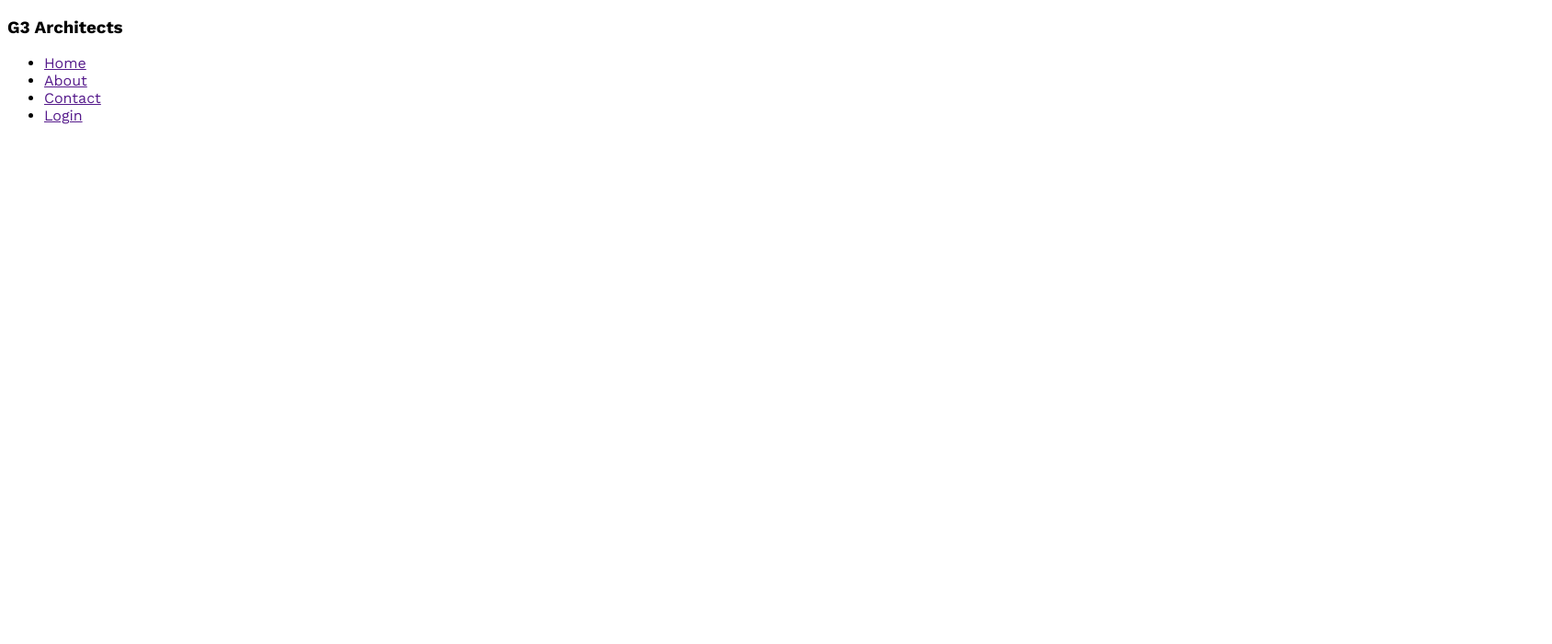
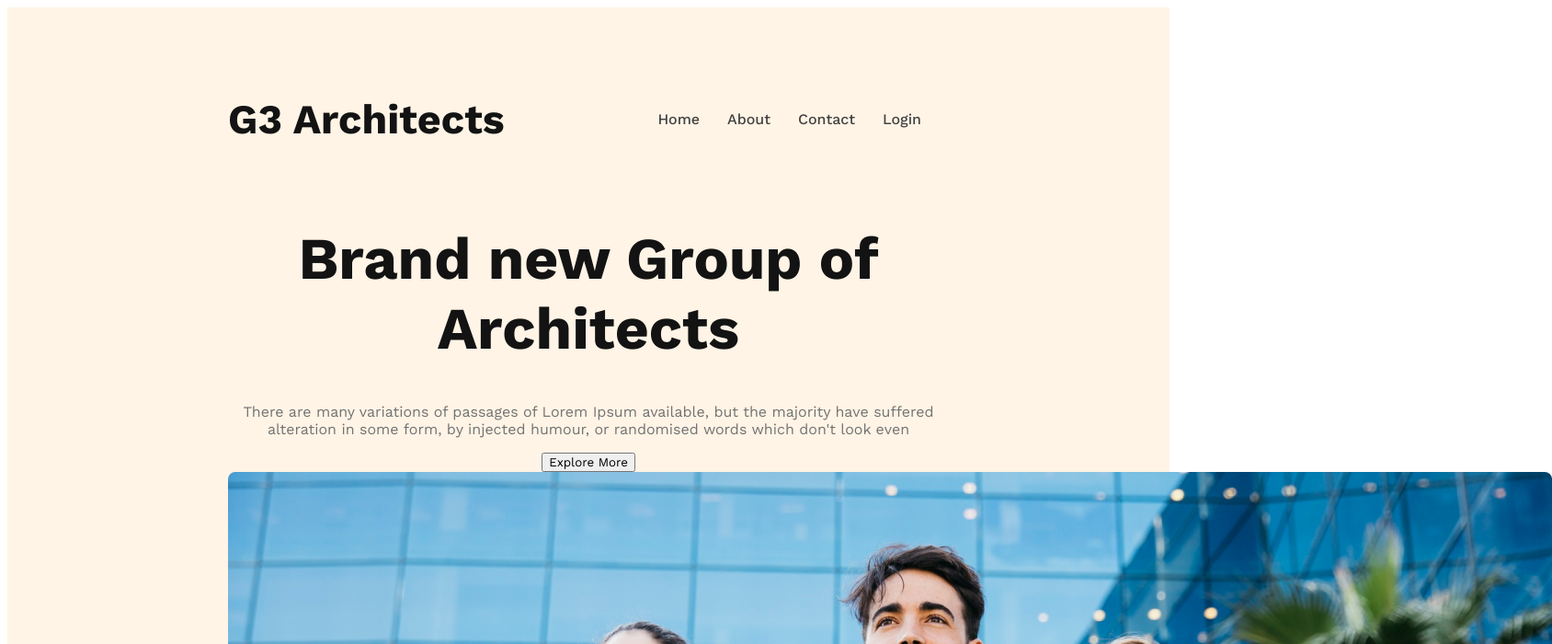
Before and after one commit to jannat710/Architect-Website, a plain HTML site: page index.html in a window 1280 px wide. Shown: the top 700 px of the page at 92% size, 1688 px wide, since content can reach past the window. Drawn offline with nearby package versions, Linux system fonts and the light colour scheme.

Commit message:
banner content added

```diff
--- a/index.html
+++ b/index.html
@@ -9,7 +9,7 @@
 <body>
     <header>
         <nav>
-            <h3>G3 Architects</h3>
+            <h3 class="nav-title">G3 Architects</h3>
             <ul>
                 <li><a href="">Home</a></li>
                 <li><a href="">About</a></li>
@@ -17,6 +17,14 @@
                 <li><a href="">Login</a></li>
             </ul>
         </nav>
+        <div class="banner">
+            <div class="banner-content">
+                <h1 class="banner-title">Brand new Group of Architects</h1>
+                <p class="banner-description">There are many variations of passages of Lorem Ipsum available, but the majority have suffered alteration in some form, by injected humour, or randomised words which don't look even</p>
+                <button class="btn-primary">Explore More</button>
+            </div>
+            <img src="images/banner.png" alt="">
+        </div>
 
     </header>
     <main>
--- a/styles/architect.css
+++ b/styles/architect.css
@@ -1,6 +1,52 @@
 /* Work Sans Font */
 @import url('https://fonts.googleapis.com/css2?family=Open+Sans:wght@400;700;800&family=Work+Sans:wght@400;500;600;700;800&display=swap');
 
+/* shared styles */
 *{
     font-family: 'Work Sans', sans-serif;
 }
+.btn-primary{
+
+}
+/* header styles */
+header{
+    background-color: rgba(255,144,14,0.10);
+    padding: 50px 240px;
+}
+nav{
+    display: flex;
+    justify-content: space-between;
+    align-items: center;
+}
+.nav-title{
+    font-size: 2.8rem;
+    font-weight: 700;
+    color: #131313;
+}
+nav > ul{
+    display: flex;
+}
+nav li{
+    list-style: none;
+    margin-right: 30px;
+    font-weight:500 ;
+    font-size: 1rem;
+}
+nav li a{
+    text-decoration: none;
+    color: #424242;
+}
+/* banner styles */
+.banner-content{
+    max-width: 800px;
+    text-align: center;
+    margin: 0 auto;
+}
+.banner-title{
+    font-size: 4rem;
+    font-size: 700;
+    color: #131313;
+}
+.banner-description{
+    color: #727272;
+}
```
